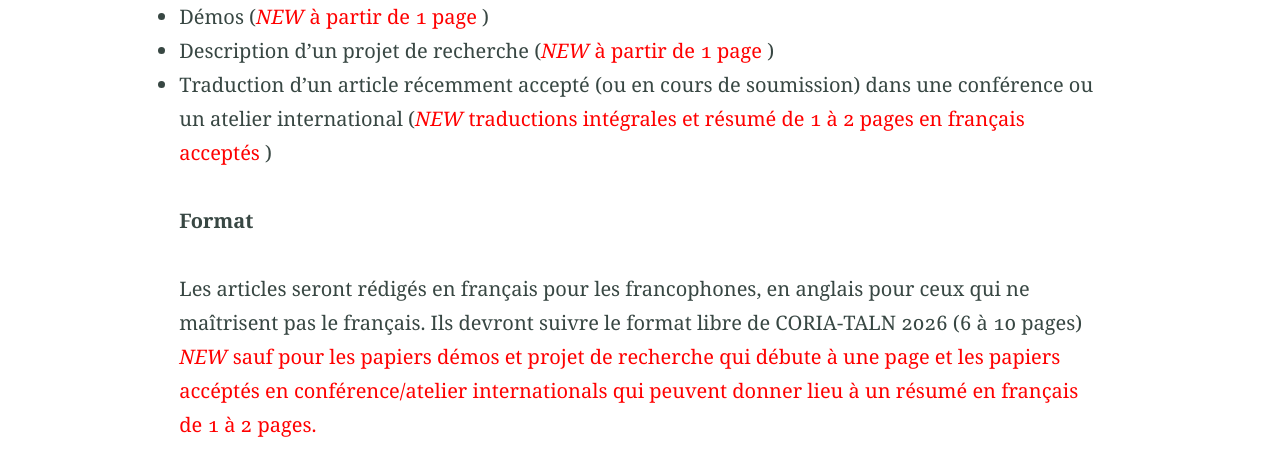
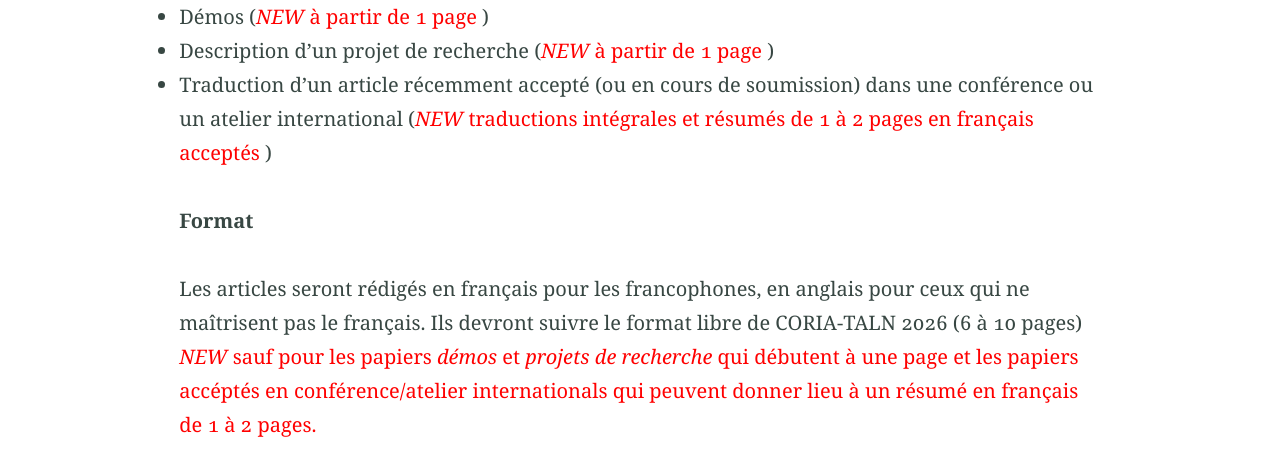
Before and after one commit to arts-workshop/arts-workshop.github.io, a Jekyll site: the page built from soumission.md, in a window 1280 px wide. Shown: the part 1063-1521 px from the top of the page. Built offline with Jekyll 4.4.1, drawn with Linux system fonts in a browser that asks for light colours.

Commit message:
orthographe

```diff
--- a/soumission.md
+++ b/soumission.md
@@ -31,12 +31,12 @@ L’atelier sur l’Analyse et la Recherche de Textes Scientifiques (ARTS) se ve
 -   Résultats négatifs
 -   Démos (<span style="color:red">*NEW* à partir de 1 page </span>)
 -   Description d'un projet de recherche (<span style="color:red">*NEW* à partir de 1 page </span>)
--   Traduction d’un article récemment accepté (ou en cours de soumission) dans une conférence ou un atelier international (<span style="color:red">*NEW* traductions intégrales et résumé de 1 à 2 pages en français acceptés </span>)
+-   Traduction d’un article récemment accepté (ou en cours de soumission) dans une conférence ou un atelier international (<span style="color:red">*NEW* traductions intégrales et résumés de 1 à 2 pages en français acceptés </span>)
 
 
 **Format**
 
-Les articles seront rédigés en français pour les francophones, en anglais pour ceux qui ne maîtrisent pas le français. Ils devront suivre le format libre de CORIA-TALN 2026 (6 à 10 pages) <span style="color:red"> *NEW* sauf pour les papiers démos et projet de recherche qui débute à une page et les papiers accéptés en conférence/atelier internationals qui peuvent donner lieu à un résumé en français de 1 à 2 pages.</span>
+Les articles seront rédigés en français pour les francophones, en anglais pour ceux qui ne maîtrisent pas le français. Ils devront suivre le format libre de CORIA-TALN 2026 (6 à 10 pages) <span style="color:red"> *NEW* sauf pour les papiers *démos* et *projets de recherche* qui débutent à une page et les papiers accéptés en conférence/atelier internationals qui peuvent donner lieu à un résumé en français de 1 à 2 pages.</span>
 
 **Feuille de style :**
 [https://coria-taln-2026.ls2n.fr/soumission/](https://coria-taln-2026.ls2n.fr/soumission/)
```
